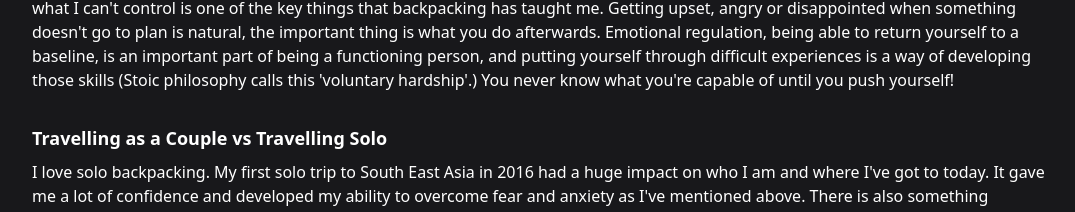
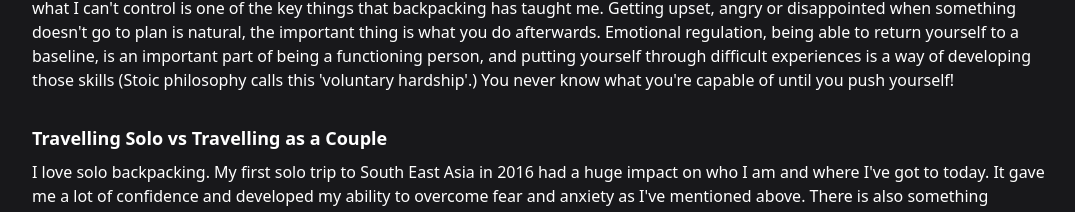
Before and after one commit to simonrose121/simon-rose.co.uk, a Next.js app: page /blog/2023-travel-adventure in a window 1280 px wide. Shown: the part 8857-9069 px from the top of the page, without its empty margins (96-1171 px from the left). Built offline with nearby package versions, Linux system fonts and the light colour scheme.

Commit message:
fix: minor change

```diff
--- a/pages/blog/2023-travel-adventure.mdx
+++ b/pages/blog/2023-travel-adventure.mdx
@@ -116,7 +116,7 @@ The biggest example of this was going from being too scared to go out on the sno
 
 As I wrote in the introduction, when you're travelling for an extended length of time things are bound to go wrong. Being able to accept what I can't control is one of the key things that backpacking has taught me. Getting upset, angry or disappointed when something doesn't go to plan is natural, the important thing is what you do afterwards. Emotional regulation, being able to return yourself to a baseline, is an important part of being a functioning person, and putting yourself through difficult experiences is a way of developing those skills (Stoic philosophy calls this 'voluntary hardship'.) You never know what you're capable of until you push yourself!
 
-#### Travelling as a Couple vs Travelling Solo
+#### Travelling Solo vs Travelling as a Couple
 
 I love solo backpacking. My first solo trip to South East Asia in 2016 had a huge impact on who I am and where I've got to today. It gave me a lot of confidence and developed my ability to overcome fear and anxiety as I've mentioned above. There is also something beautiful about being able to recreate yourself when meeting new people in every stop along the journey, and in having full autonomy as to what you do and where you go. I've met some incredible people and made friends for life whilst travelling solo, but there have equally been some lonely and difficult moments that I've had to deal with on my own.
 
```
